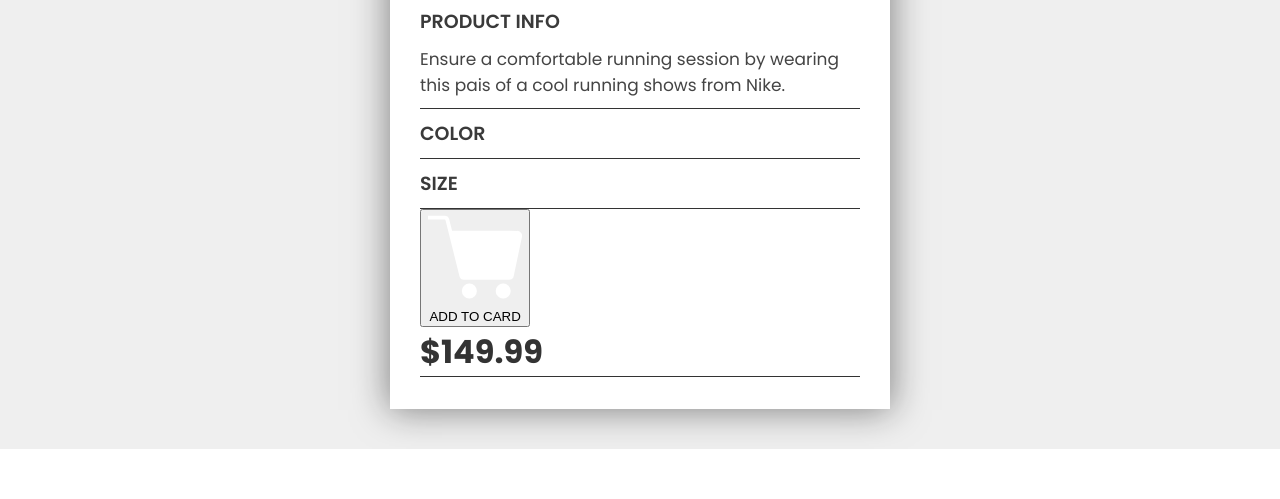
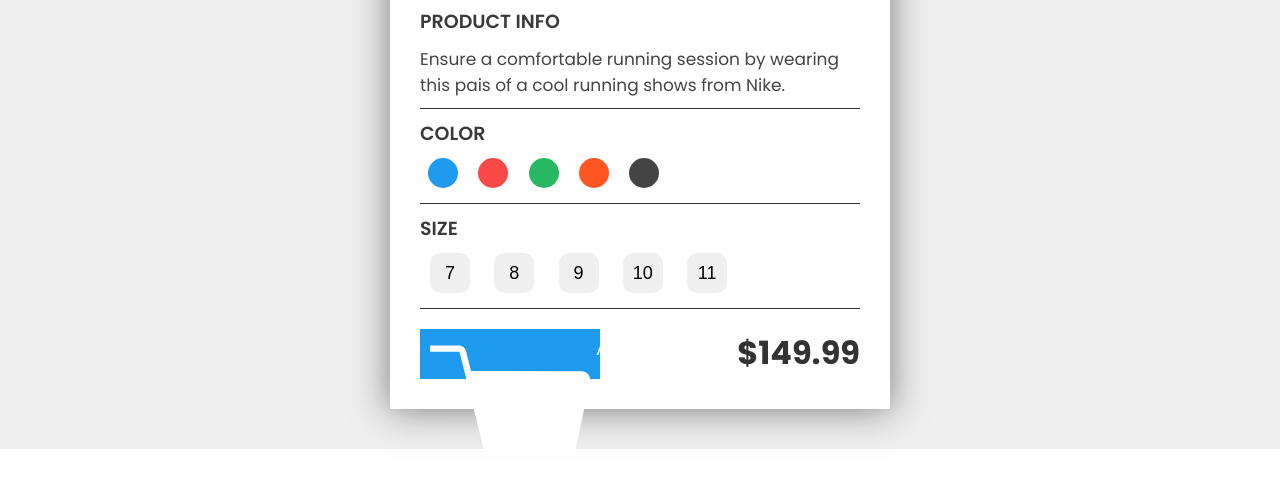
Before and after one commit to NondasNF/product_card_html_css_js, a plain HTML site: page index.html in a window 1280 px wide. Shown: the part 461-960 px from the top of the page. Before the commit the page ends 910 px from the top, so only its background shows below. Drawn offline with Linux system fonts and the light colour scheme.

Commit message:
Style update

```diff
--- a/index.html
+++ b/index.html
@@ -24,7 +24,8 @@
                 </div>
                 <div id="card__info">
                     <section id="card__info__name">
-                        <h1>Nike Zoom KD 12 <a id="card__tag">NEW</a></h1>
+                        <h1>Nike Zoom KD 12 <div id="card__tag">NEW</div></h1>
+
                         <h3>Men's Running Shoes</h3>
                     </section>
                     <section id="card__info__info">
@@ -33,13 +34,29 @@
                     </section>
                     <section id="card__info__color">
                         <h2>COLOR</h2>
+                        <div id="card__info__color__buttons">
+                            <button class="color__buttons" id="color__button__1"></button>
+                            <button class="color__buttons" id="color__button__2"></button>
+                            <button class="color__buttons" id="color__button__3"></button>
+                            <button class="color__buttons" id="color__button__4"></button>
+                            <button class="color__buttons" id="color__button__5"></button>
+
+                        </div>
                     </section>
                     <section id="card__info__size">
                         <h2>SIZE</h2>
+                        <div id="card__info__size__buttons">
+                            <button class="size__buttons" id="size__button__1">7</button>
+                            <button class="size__buttons" id="size__button__2">8</button>
+                            <button class="size__buttons" id="size__button__3">9</button>
+                            <button class="size__buttons" id="size__button__4">10</button>
+                            <button class="size__buttons" id="size__button__5">11</button>
+
+                        </div>
                     </section>
                     <section id="card__info__buy">
-                        <button>
-                            <img id="card__info__buy__cart"src="./assets/cart.svg">
+                        <button id="card__info__buy__button">
+                            <img id="card__info__buy__button__cart"src="./assets/cart.svg">
                             ADD TO CARD
                         </button>
                         <h1><a>$</a>149.99</h1>
--- a/style.css
+++ b/style.css
@@ -7,9 +7,14 @@ body{
     --font-color2:#3a3a3a;
     --font-color3: #ffffff;
     --font-color4: #444444;
-    --background-color1: #efefef;
-    --background-color2: #ffffff;
-    --background-color3: #1E9AEF;
+    --background1: #efefef;
+    --background2: #ffffff;
+    --background-color1: #1E9AEF;
+    --background-color2: #F84848;
+    --background-color3: #29B864;
+    --background-color4: #FF5521;
+    --background-color5: #444444;
+
 }
 #card__product, #background{
     display:flex;
@@ -26,7 +31,7 @@ body{
 #background{
     width: 100%;
     height: 100%;
-    background-color: var(--background-color1);
+    background-color: var(--background1);
     background-size: cover;
     justify-content: flex-start;
     box-sizing:border-box;
@@ -50,7 +55,7 @@ main{
 
 }
 #card__product__header__share__button{
-    background-color: var(--background-color1);
+    background-color: var(--background1);
     width: 50px;
     height:50px;
     border-radius: 50px;
@@ -70,7 +75,7 @@ main{
     opacity: 0.2;
 }
 #card__info{
-    background-color: var(--background-color2);
+    background-color: var(--background2);
     width:500px;
     height:530px;
     padding: 30px;
@@ -83,13 +88,16 @@ h1{
     font-size:32px;
     font-weight: 700;
     color: var(--font-color1);
+    display:flex;
 }
 #card__tag{
-
+    margin-left: 5px;
+    height: 25px;
+    padding:0 5px 0 5px;
     font-size: 16px;
     font-weight: 400;
     color: var(--font-color3);
-    background-color: var(--background-color3);
+    background-color: var(--background-color1);
 }
 h2{
     margin: 10px 0 10px 0;
@@ -109,3 +117,51 @@ h4{
     font-weight: 400;
     color: var(--font-color4)
 }
+.color__buttons{
+    width: 30px;
+    height: 30px;
+    border-radius: 50px;
+    margin: 0 8px 15px 8px;
+    border: 0;
+}
+#color__button__1{
+    background-color: var(--background-color1)
+}
+#color__button__2{
+    background-color: var(--background-color2)
+}
+#color__button__3{
+    background-color: var(--background-color3)
+}
+#color__button__4{
+    background-color: var(--background-color4)
+}
+#color__button__5{
+    background-color: var(--background-color5)
+}
+.size__buttons{
+    width: 40px;
+    height: 40px;
+    border-radius: 10px;
+    margin: 0 10px 15px 10px;
+    border:0;
+    font-size: 18px;
+}
+#card__info__buy{
+    display:flex;
+    justify-content:space-between;
+    margin-top: 20px;
+    border: 0;
+}
+#card__info__buy__button{
+    font-size: 18px;
+    width: 180px;
+    height: 50px;
+    display:flex;
+    padding: 10px;
+    box-sizing: border-box;
+    justify-content:space-around;
+    color: var(--font-color3);
+    background-color:var(--background-color1);
+    border: 0;
+}
```
